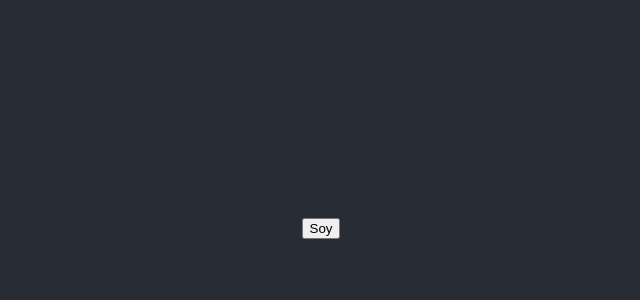
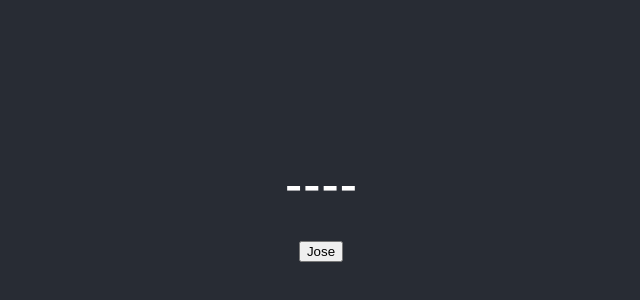
Before and after one commit to cesarrm5/GitTest, a React (Create React App) app: page / in a window 1280 px wide. Shown: the part 204-504 px from the top of the page, without its empty margins (319-959 px from the left). Built offline with nearby package versions, Linux system fonts and the light colour scheme.

Commit message:
Cambio de nombre y de boton

```diff
--- a/src/App.js
+++ b/src/App.js
@@ -3,17 +3,17 @@ import './App.css';
 import react,{useState} from 'react';
 function App() {
 
-   const [nombre, setNombre] = useState('')
+   const [nombre, setNombre] = useState('----')
 
-  const llamaFabian = () =>{
-    setNombre("Soy un Clone")
+  const llamaJose = () =>{
+    setNombre("Jose")
   }
 
   return (
     <div className="App">
       <header className="App-header">
         <h2>{nombre}</h2>
-        <button onClick={llamaFabian}>Soy</button>
+        <button onClick={llamaJose}>Jose</button>
       </header>
     </div>
   );
```
